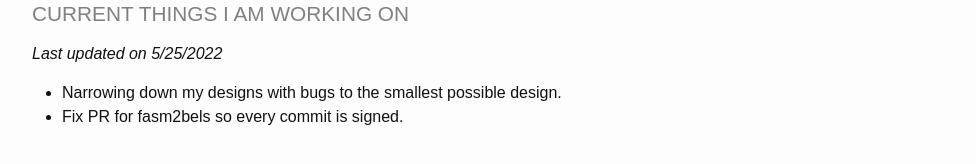
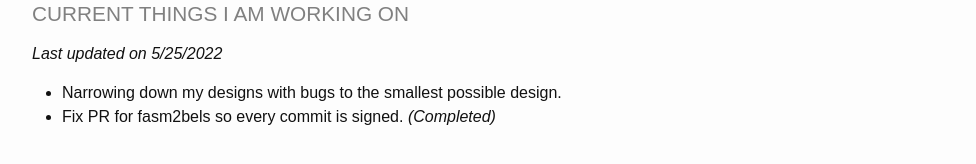
Before and after one commit to JakeEdvenson/JakeEdvenson.github.io, a Jekyll site: the page built from _pages/goals.md, in a window 1280 px wide. Shown: the part 382-546 px from the top of the page, without its empty margins (53-1029 px from the left). Built offline with Jekyll 4.4.1, drawn with Linux system fonts in a browser that asks for light colours.

Commit message:
Update goals.md

```diff
--- a/_pages/goals.md
+++ b/_pages/goals.md
@@ -11,4 +11,4 @@ title: My Goals
 ### Current Things I am working on
 *Last updated on 5/25/2022*
 * Narrowing down my designs with bugs to the smallest possible design.
-* Fix PR for fasm2bels so every commit is signed.
+* Fix PR for fasm2bels so every commit is signed. _(Completed)_
```
